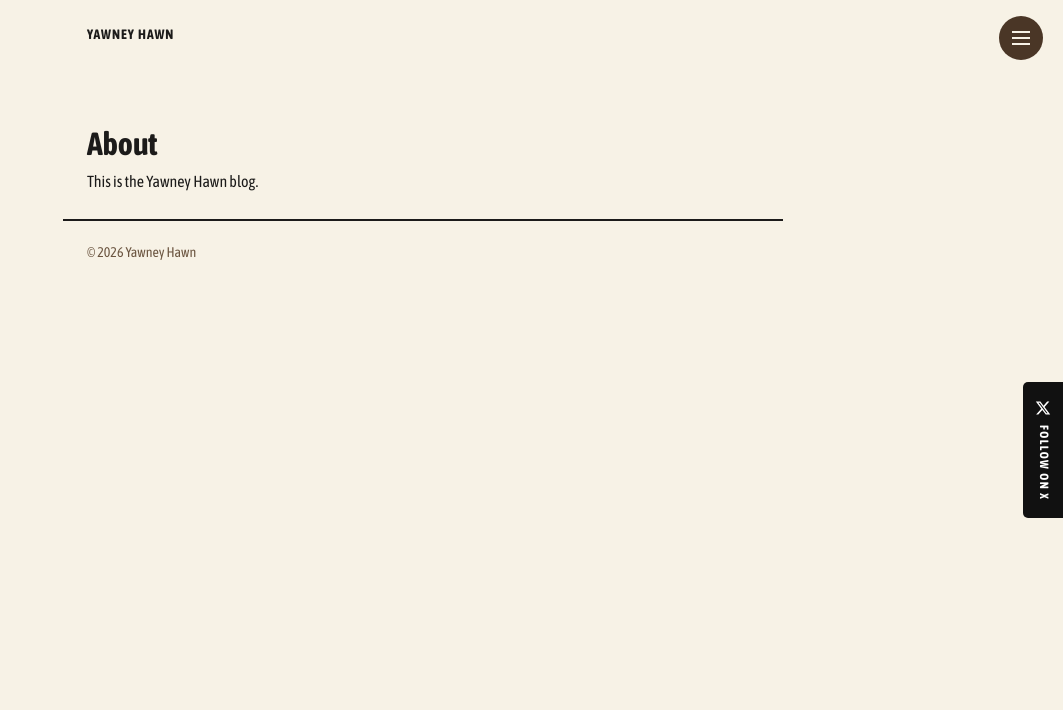
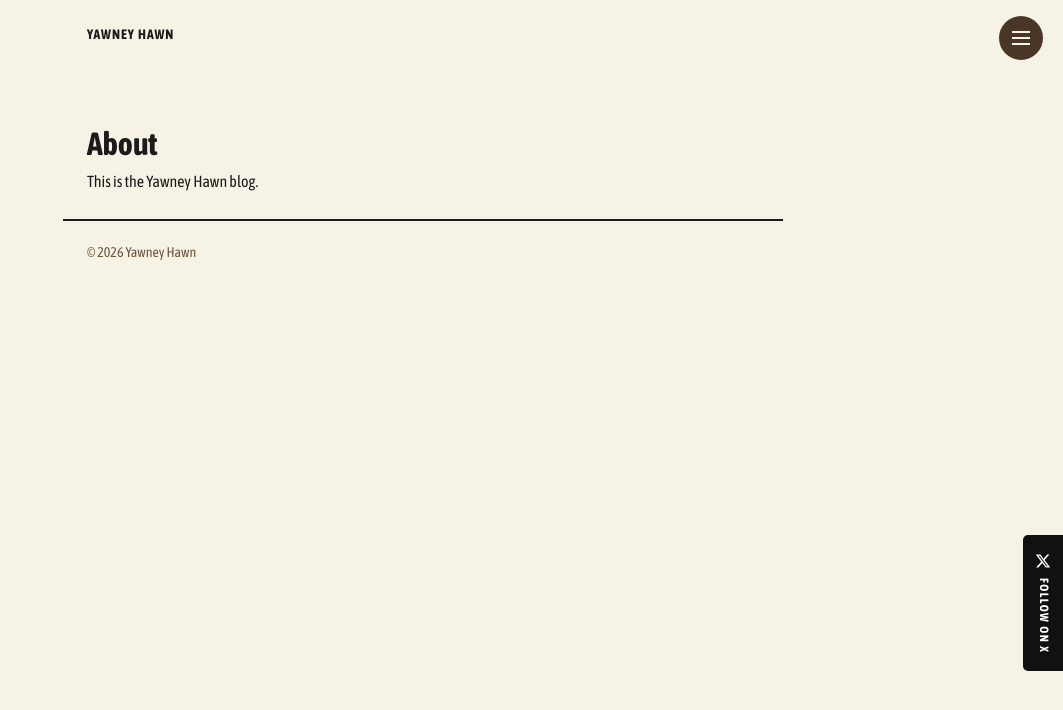
Before and after one commit to TOsan211/yawney_hawn, a Jekyll site: the page built from about.md, in a window 1280 px wide. Shown: the top 710 px of the page, without its empty margins (217-1280 px from the left). Built offline with Jekyll 4.4.1, drawn with Linux system fonts in a browser that asks for light colours.

Commit message:
Align hero text to the site's content column, reposition X follow tab
Hero tagline/subtext used a flat 2.5rem inset from the viewport edge,
which drifted further left of main's own auto-centered 720px column as
viewport width grew, reading as misaligned once scrolled past the hero.
Now anchored to the same column guide at any width.

Also moves the fixed "Follow on X" tab from dead-center (competing with
vertically centered hero/card content) to roughly a third up from the
bottom.

Co-Authored-By: Claude Sonnet 5 <noreply@anthropic.com>

```diff
--- a/assets/css/style.scss
+++ b/assets/css/style.scss
@@ -244,7 +244,10 @@ body.is-home header {
 
 .social-x {
   position: fixed;
-  top: 50%;
+  // Roughly a third of the way up from the bottom of the viewport,
+  // rather than dead-center -- was directly competing with vertically
+  // centered content (hero copy, post cards) for the same eye-level band.
+  top: 67%;
   right: 0;
   z-index: 40;
   display: flex;
@@ -338,9 +341,14 @@ footer {
     z-index: 1;
     width: 100%;
     max-width: 420px;
-    // Top padding clears the absolutely-positioned header sitting over
-    // this same area; left padding echoes the header's own inset.
-    padding: 7.5rem 1.5rem 0 2.5rem;
+    // Aligns the tagline's left edge with the same content-column guide
+    // used by header/main/footer (max-width: 720px, centered, 1.5rem
+    // padding). A flat 2.5rem-from-the-edge value used to sit here --
+    // main's own auto-margins grow with viewport width but that fixed
+    // value didn't, so on wide screens the hero text drifted further left
+    // of everything below it instead of sharing one vertical guideline.
+    margin-left: max(1.5rem, calc((100vw - 720px) / 2 + 1.5rem));
+    padding: 7.5rem 1.5rem 0 0;
     text-align: left;
   }
 
@@ -355,6 +363,7 @@ footer {
 
     &__inner {
       max-width: 80vw;
+      margin-left: 0;
       padding: 6.5rem 6vw 0 6vw;
     }
 
```
